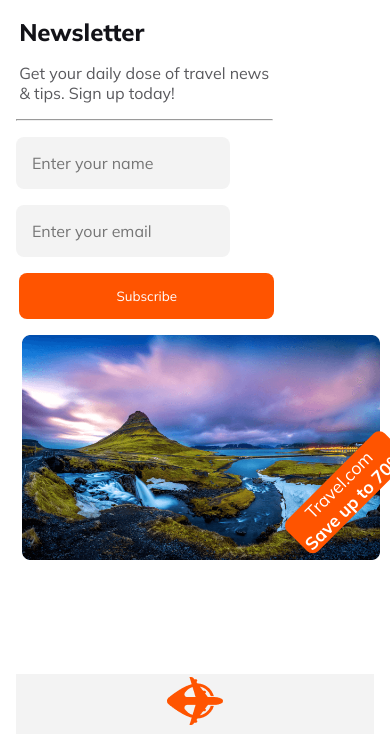
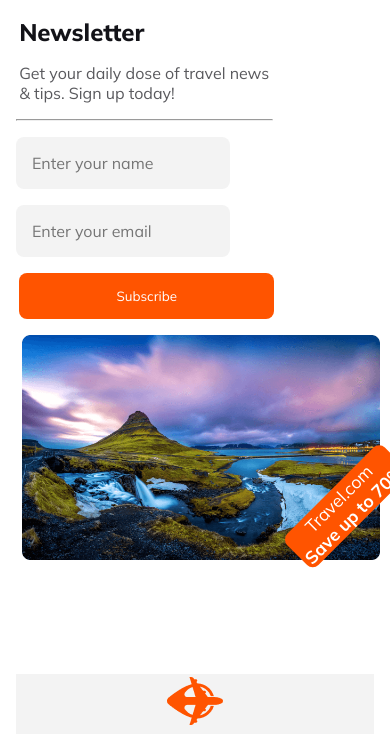
Before and after one commit to Istiak-A-Tashrif/assignment-2, a plain HTML site: page index.html in a window 390 px wide. Shown: the part 9799-10533 px from the top of the page. Drawn offline with Linux system fonts and the light colour scheme.

Commit message:
changing bottom value in percent

```diff
--- a/styles/responsive-style.css
+++ b/styles/responsive-style.css
@@ -91,7 +91,7 @@
     }
     .save70{
         left: 70%;
-        bottom: 50px;
+        bottom: 15%;
     }
     .save70 p{
         font-size: 1.1rem;
--- a/styles/style.css
+++ b/styles/style.css
@@ -336,7 +336,7 @@
 .save70 {
   position: absolute;
   left: 40%;
-  bottom: 80px;
+  bottom: 25%;
   transform: rotate(-45deg);
 }
 
```
